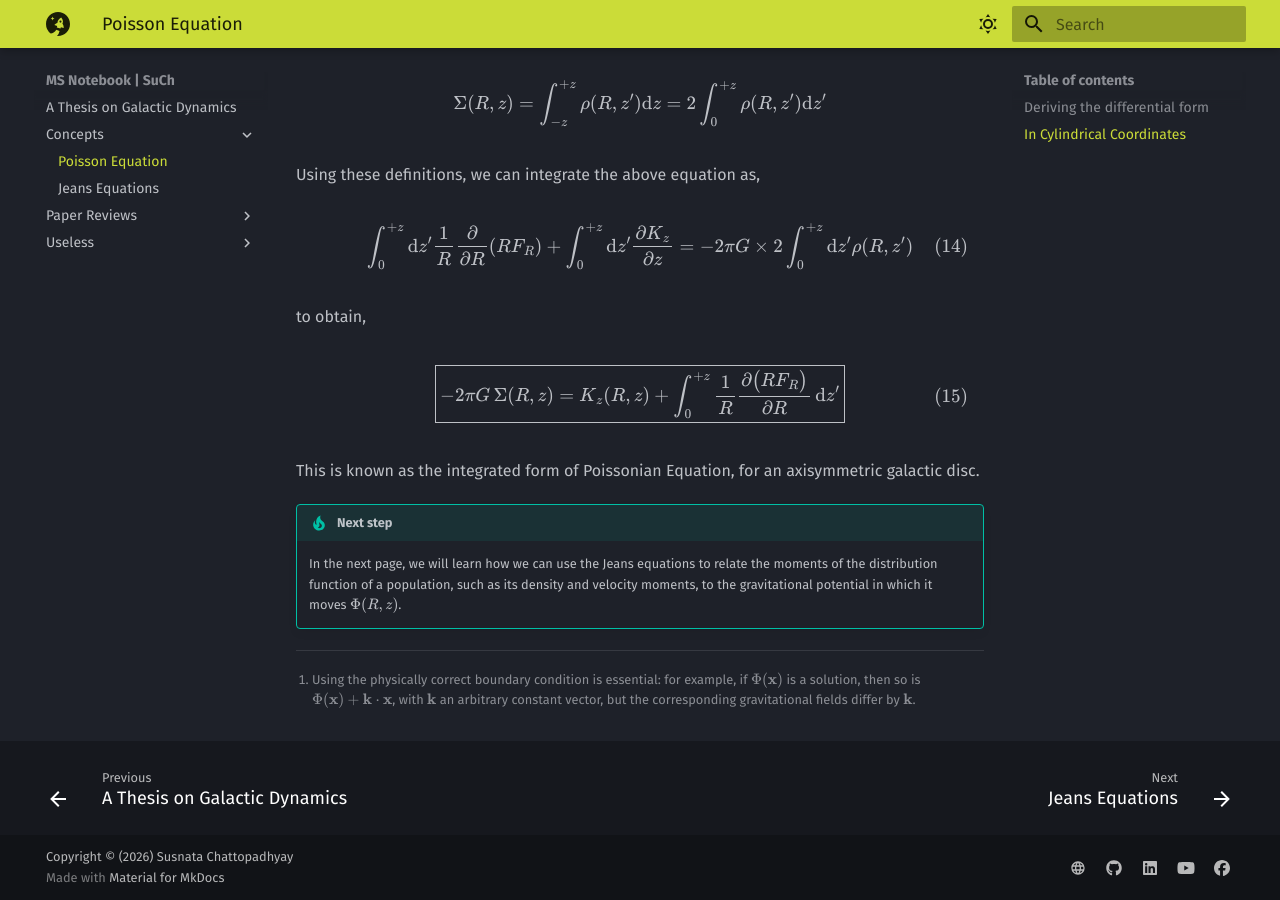
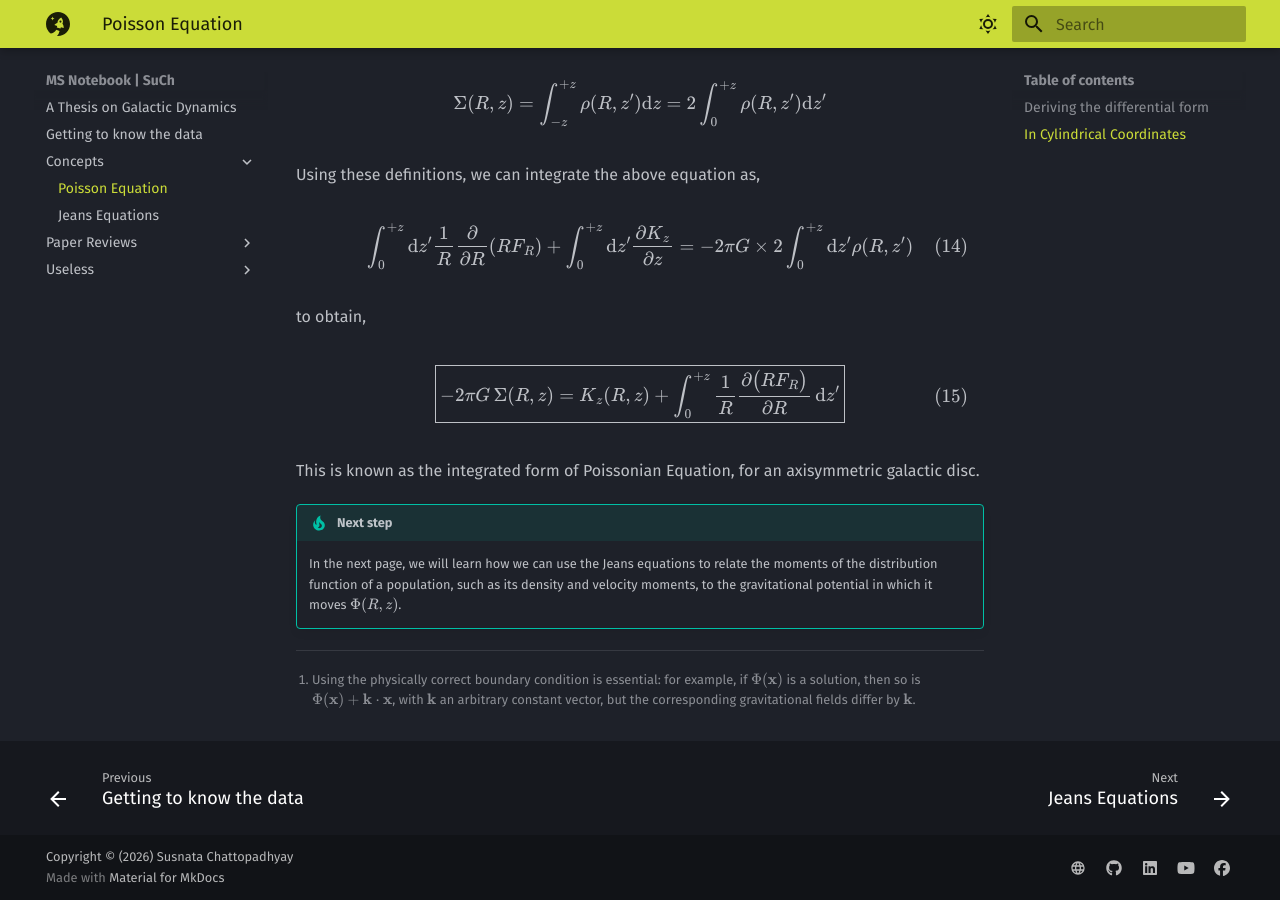
Before and after one commit to SuCh50-Coder/galactic_structure_notes, an MkDocs documentation site: the page built from docs/Concepts/01-Poisson_eq.md, in a window 1280 px wide and 900 px high, scrolled down 3226 px. Built offline with MkDocs 1.6.1 and Material for MkDocs 9.7.7, drawn with Linux system fonts in a browser that asks for light colours; some of the changed lines change nothing that is shown.

Commit message:
read about TNG50

```diff
--- /dev/null
+++ b/docs/sampleInfo.md
@@ -0,0 +1,98 @@
+# **Getting to know the data**
+
+Papers referred-
+
+- [![DOI](https://img.shields.io/badge/DOI-10.1186%2Fs40668--019--0028--x-blue?style=for-the-badge&logo=doi&logoColor=white)](https://doi.org/10.1186/s40668-019-0028-x) - About IllustrisTNG simulations
+- [![DOI](https://img.shields.io/badge/DOI-10.1007%2F978--3--030--13325--2__1-blue?style=for-the-badge&logo=doi&logoColor=white)](https://doi.org/10.1007/978-3-030-13325-2_1) - About TNG50 data release
+- [![DOI](https://img.shields.io/badge/DOI-10.1093/mnras/stae2165-blue?style=for-the-badge&logo=doi&logoColor=white)](https://doi.org/10.1093/mnras/stae2165) - About MW and Andromeda like analogues in TNG50
+
+
+## Introduction
+
+The IllustrisTNG Project (released in 2019) is a state-of-art suite of large volume, cosmological, magnetohydrodynamical simulation (coupled with self-gravity) which provides a comprehensive model for galaxy formation physics, which is able to follow the formation and evolution of galaxies across cosmic time. Each simulation in TNG, self-consistently progresses by solving the coupled evolution of dark matter, cosmic gas, luminous stars, and supermassive BHs from early time (_snap = 0_) to present day $z=0$ ( _snap = 99_ ); using a moving mesh code called `AREPO`. ([Nelson et. al, 2019](https://doi.org/10.1186/s40668-019-0028-x))
+
+!!! note " About `AREPO`  ([Springel, 2010](https://doi.org/10.1111/j.1365-2966.2009.15715.x))"
+
+    AREPO is a cosmological hydrodynamic simulation framework designed to overcome the inherent drawbacks of traditional smoothed particle hydrodynamics (SPH) and adaptive mesh refinement (AMR), such as suppressed fluid instabilities, numerical overmixing, and broken Galilean invariance. The code operates on a moving unstructured mesh generated by the Voronoi tessellation of discrete points, solving ideal hydrodynamics conservation laws through a second-order unsplit Godunov finite-volume scheme with an exact Riemann solver.
+
+    By allowing its mesh-generating points to drift alongside the local fluid velocity, AREPO realizes a Lagrangian formulation free from the grid distortion limitations of traditional mesh-based methods. This design ensures full Galilean invariance—essential for accurately modeling supersonic bulk flows in cosmological structure growth—while simultaneously retaining the continuous, adaptive spatial resolution of SPH and the superior shock-capturing accuracy of Eulerian schemes. Parallelized for distributed-memory architectures in both 2D and 3D, AREPO features adaptive mesh refinement and de-refinement, individual time-stepping, and a high-precision self-gravity solver that integrates smoothly with collisionless dark matter dynamics, offering a powerful alternative to conventional astrophysical simulation methods.
+
+
+
+<!--IMAGE  -->
+
+![IllustrisTNG variety](images/illustrisTNG_all.webp){: .center}
+
+*__Figure 1__ — The panels illustrate a range of physical quantities accessible in the TNG simulations. From top: dark matter density, gas density, gas velocity field, stellar mass density, gas temperature, gas-phase metallicity, shock Mach number, magnetic field strength, and X-ray luminosity. Each panel corresponds to the same region of the TNG100-1 run at redshift $z=0$, covering a volume of $\sim 110 \times 14 \times 37 \ \rm Mpc$. [Credits: [Nelson et. al, 2019](https://doi.org/10.1186/s40668-019-0028-x)]*
+{: style="text-align: center;"}
+
+<!--  -->
+
+This project is made up of three simulation volumes: TNG50, TNG100 and TNG300. The numbers denote the corresponding _simulation-box side length in comoving Mpc_. The three boxes complement one another by balancing physical volume against numerical resolution to address different aspects of galaxy formation.
+
+* **TNG300** Provides the largest volume, making it ideal for examining galaxy clustering, sampling rare massive objects like galaxy clusters, and building broad statistical datasets.
+* **TNG100** Employs the same initial conditions as the original Illustris simulation, delivering an optimal compromise between volume and resolution for general galaxy evolution research.
+* **TNG50** Sacrifices physical size to achieve a mass resolution more than 100 times finer than TNG300, enabling detailed analysis of internal galaxy structures and small-scale gas phenomena in and around galaxies.
+
+## About TNG50
+
+TNG50 is the third and final volume of the IllustrisTNG project, with over 20 billion resolution elements and capturing spatial scales of upto $100$ parsecs. Evolved within a cubic volume of $51.7^3\text{ comoving Mpc}^3$ (or $35\text{ cMpc}/h$ on a side), it bridges the gap between large-volume cosmological runs and high-resolution "zoom-in" simulations of single galaxies. TNG50 tracks the co-evolution of cold dark matter, cosmic gas, stars, supermassive black holes (SMBHs), and magnetic field from a starting redshift of $z=127$ to the present day ($z=0$). The separation between two subsequent snapshots at low redshift is about $150$ Myr.
+
+### Physical Models and Numerical Methods
+
+Directy quoting from [Nelson et. al, 2019](https://doi.org/10.1186/s40668-019-0028-x), all of the baryonic TNG runs include the following additional physical components:
+
+1. Primordial and metal-line radiative cooling in the presence of an ionizing background radiation field which is redshift-dependent and spatially uniform, with additional self-shielding corrections.
+1. Stochastic star formation in dense ISM gas above a threshold density criterion.
+1. Pressurization of the ISM due to unresolved supernovae using an effective equation of state model for the two-phase medium.
+1. Evolution of stellar populations, with associated chemical enrichment and mass loss (gas recycling), accounting for SN Ia/II, AGB stars, and NS-NS mergers.
+1. Stellar feedback: galactic-scale outflows with an energy-driven, kinetic wind scheme.
+1. Seeding and growth of supermassive black holes.
+1. Supermassive black hole feedback: accreting BHs release energy in two modes, at high-accretion rates (‘quasar’ mode) and low-accretion rates (‘kinetic wind’ mode). Radiative proximity effects from AGN affect nearby gas cooling.
+1. Magnetic fields: amplification of a small, primordial seed field and dynamical impact under the assumption of ideal MHD.
+
+
+### Key Resolution Metrics of TNG50
+
+Summarised from [Pillepich et al. (2024)](https://doi.org/10.1093/mnras/stae2165)
+
+*   **Baryon Mass Resolution:** Gas cells and stellar particles are resolved down to a target mass of $8.5 \times 10^4 M_\odot$.
+*   **Dark Matter Mass Resolution:** Set at $4.6 \times 10^5 M_\odot$ per DM particle.
+*   **Spatial Resolution:** The physical gravitational softening length is $290\text{ pc}$ (or $0.29\text{ kpc}$) for stellar and dark matter particles at redshift $z < 1$. The gas cell spatial resolution is fully adaptive, reaching as fine as $10–20\text{ pc}$ in the densest regions, with an average resolution of $150\text{ pc}$ in star-forming environments.
+
+
+## Fiducial Selection of Milky Way and Andromeda (MW/M31) Analogues
+
+To investigate analogues of our Galaxy and Andromeda without the typical a-priori selection biases of zoom-in simulations, [Pillepich et al. (2024)](https://doi.org/10.1093/mnras/stae2165) propose a three-pronged, observable-based selection at $z=0$:
+
+1.  **Stellar Mass:** The galaxy's stellar mass (evaluated within a spherical aperture of $30\text{ kpc}$) must lie within $M_* = 10^{10.5} - 10^{11.2} M_\odot$. MW-like galaxies are classified below $10^{10.9} M_\odot$, while M31-like galaxies occupy the range above.
+2.  **Stellar Morphology:** The stellar distribution must display a disky shape and spiral features. This is enforced by requiring either a minor-to-major stellar axis ratio $c/a \le 0.45$ (measured at $1-2$ times the stellar half-mass radius) or positive identification via visual inspection of mock 3-band stellar light images.
+3.  **Environment:** The environment must mimic Local Group-like isolation. This requires no other massive galaxy ($M_* \ge 10^{10.5} M_\odot$) to reside within $500\text{ kpc}$, and the host halo mass must be $M_{\text{200c}} < 10^{13} M_\odot$ to avoid group or cluster environments.
+
+This selection identifies exactly **198 MW/M31 analogues** at $z=0$ in TNG50. Among these, **138 are MW-like** and **60 are M31-like**. The sample includes **190 central galaxies** and **8 satellites** (located $\ge 500\text{ kpc}$ from their primary hosts), with three pairs forming serendipitous Local Group analogues.
+
+
+
+<!-- ## Model Assumptions
+
+While highly sophisticated, several simplifications and assumptions are built directly into the TNG simulations:
+
+1.  **Cosmology:** The suite assumes flat $\Lambda$CDM cosmological parameters consistent with Planck 2015/2016 results: $\Omega_{\Lambda,0} = 0.6911$, $\Omega_{m,0} = 0.3089$, $\Omega_{b,0} = 0.0486$, $\sigma_8 = 0.8159$, $n_s = 0.9667$, and $h = 0.6774$.
+2.  **Stellar IMF:** Stellar populations are assumed to follow a **Chabrier Initial Mass Function (IMF)**.
+3.  **Unresolved ISM Phase:** Subgrid modeling approximates the cold ($T < 10^4\text{ K}$) molecular and atomic interstellar medium. This phase is not directly resolved in the hydrodynamics; instead, an effective equation of state governs star-forming gas.
+4.  **Stellar Particles:** Each stellar particle in the simulation represents a **mono-age stellar population** of ~ $8.5 \times 10^4 M_\odot$, rather than individual physical stars.
+5.  **Wind Decoupling:** Launched winds are hydrodynamically decoupled from the surrounding gas cells until they leave the dense star-forming environment to bypass spatial resolution limitations.
+6.  **UV Background Timing:** The uniform UV background radiation field is turned on in a step-like fashion only at **$z < 6$**. -->
+
+### Words of caution
+
+[Pillepich et al. (2024)](https://doi.org/10.1093/mnras/stae2165) warn readers and data-analysts of several subtle physical and numerical limitations when working with TNG50 data and MW/M31-like systems:
+
+*   **SMBH Mass Mismatch for Sgr $A^*$:** Due to a tight Magorrian relation calibrated into the TNG code, **no TNG50 MW/M31 analogues host an SMBH as small as the Milky Way’s** ($\approx 4 \times 10^6 M_\odot$). TNG50 black holes in this mass range instead span $10^{7.5} - 10^{8.7} M_\odot$. Studies relying strictly on the exact mass of Sgr $A^*$ are limited.
+*   **Alpha Abundances ($\alpha$-Enhancement):** Stellar populations in MW-like galaxies in TNG are **too alpha-enhanced** (specifically in $[\text{Mg/Fe}]$ ratios) compared to observations of the Milky Way, likely due to SN II yield or SN Ia rate modeling choices.
+*   **Lack of Cold Gas ($T < 10^4\text{ K}$):** Gas colder than $10^4\text{ K}$ is not physically tracked in the simulation. This limits direct modeling of dense molecular clouds or giant molecular clouds (GMCs). Molecular hydrogen content (such as $\text{H}_2$ transitions) must be inferred via post-processing models.
+*   **Spurious Clumps & Satellite Identification (`SubhaloFlag`):** Satellite galaxies identified by the SUBFIND algorithm are not all of cosmological origin. Some are baryon-dominated fragments produced through disk instabilities. Users must enforce the **`SubhaloFlag`** field to filter out these non-cosmological clumps, especially in satellite population analyses.
+*   **Limitations of Metal Tagging:** The SN Ia, SN II, and AGB metal tagging fields record which type of star last ejected the element, **not where the element was originally created**. For example, iron produced in earlier SN Ia can be taken up and re-ejected by later AGB winds.
+*   **Hubble Flow & Low-Temperature IGM Spurious Cooling:** Spurious energy injections and numerical cooling occurred in low-density intergalactic gas and low-temperature gas cells near the cooling floor. These have been corrected in post-processing for $z \le 5$, with original values preserved under `InternalEnergyOld`.
+*   **High-z UV Background:** Because the UV background is enabled only at $z < 6$, reionization-era studies of the gas density-temperature phase diagrams above redshift 6 must be treated with caution.
+*   **Resolution Convergence:** Physical properties can converge differently depending on the mass regime, redshift, and scale. Comparing across different boxes (e.g., TNG100 vs. TNG50) require careful handling and resolution correction procedures.
```
Also changed, not shown: docs/index.md (+0 -1 lines), docs/images/illustrisTNG_all.webp (added).
